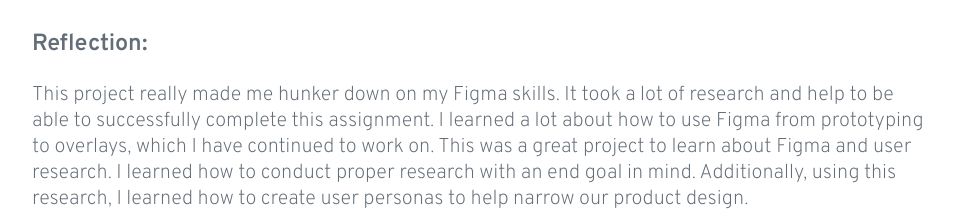
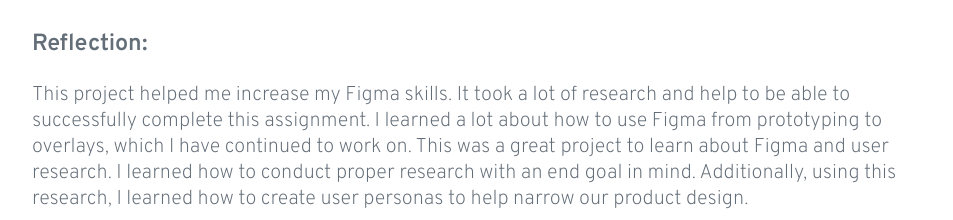
Before and after one commit to colinmcd22/Portfolio, a plain HTML site: page mechanicai.html in a window 1280 px wide. Shown: the part 3264-3484 px from the top of the page, without its empty margins (158-1111 px from the left). Drawn offline with Linux system fonts and the light colour scheme.

Commit message:
Update mechanicai.html

```diff
--- a/mechanicai.html
+++ b/mechanicai.html
@@ -200,7 +200,7 @@
 
 		<div class = "text" id = "reflection">
 			<h3>Reflection:</h3>
-			This project really made me hunker down on my Figma skills. It took a lot of research and help to be able to successfully complete this assignment. I learned a lot about how to use Figma from prototyping to overlays, which I have continued to work on. This was a great project to learn about Figma and user research. I learned how to conduct proper research with an end goal in mind. Additionally, using this research, I learned how to create user personas to help narrow our product design.
+			This project helped me increase my Figma skills. It took a lot of research and help to be able to successfully complete this assignment. I learned a lot about how to use Figma from prototyping to overlays, which I have continued to work on. This was a great project to learn about Figma and user research. I learned how to conduct proper research with an end goal in mind. Additionally, using this research, I learned how to create user personas to help narrow our product design.
 		</div>
 	</div>
 
```
